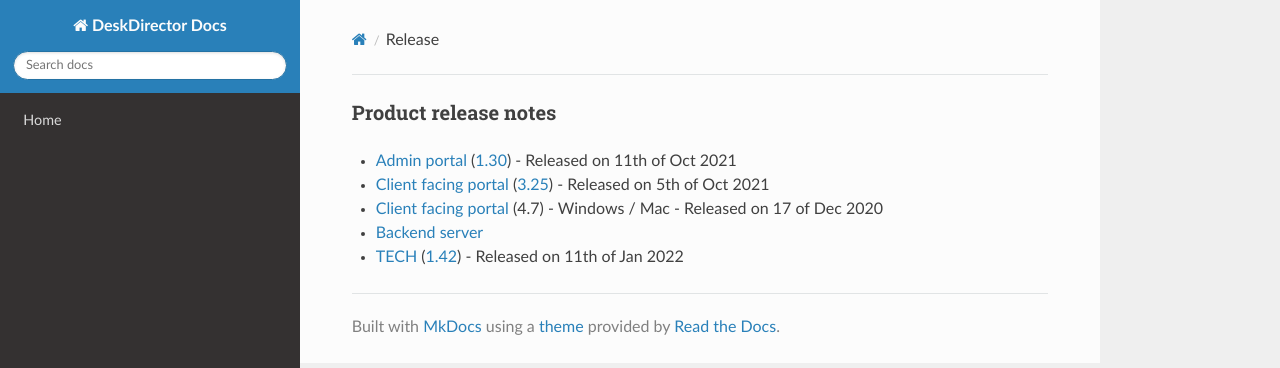
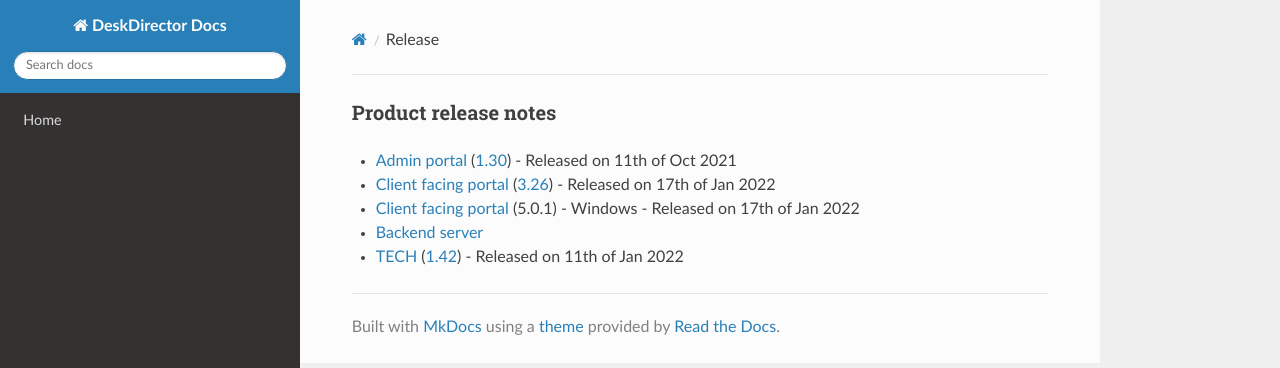
Before and after one commit to DeskDirector/docs, an MkDocs documentation site: the page built from docs/_contents/admin/home/release.md, in a window 1280 px wide. Shown: the top 368 px of the page. Built offline with MkDocs 1.6.1, drawn with Linux system fonts in a browser that asks for light colours; nearby versions of some CDN libraries; old or Windows-style settings are respelled for this version of MkDocs.

Commit message:
Update release.md

```diff
--- a/docs/_contents/admin/home/release.md
+++ b/docs/_contents/admin/home/release.md
@@ -1,6 +1,6 @@
 ### Product release notes
 * [Admin portal](/release-notes/admin) ([1.30](/configs/release-notes/admin/v1.30.1)) - Released on 11th of Oct 2021
-* [Client facing portal](/release-notes/portal) ([3.25](/configs/release-notes/portal/v3.25)) - Released on 5th of Oct 2021
-* [Client facing portal](https://help.deskdirector.com/article/4uzjpwaiou) (4.7) - Windows / Mac - Released on 17 of Dec 2020
+* [Client facing portal](/release-notes/portal) ([3.26](/configs/release-notes/portal/v3.26)) - Released on 17th of Jan 2022
+* [Client facing portal](https://help.deskdirector.com/article/4uzjpwaiou) (5.0.1) - Windows - Released on 17th of Jan 2022
 * [Backend server](https://help.deskdirector.com/article/5ml4ieesph-server-changelog)
 * [TECH](/release-notes/tech) ([1.42](/configs/release-notes/tech/v1.42)) - Released on 11th of Jan 2022
```
